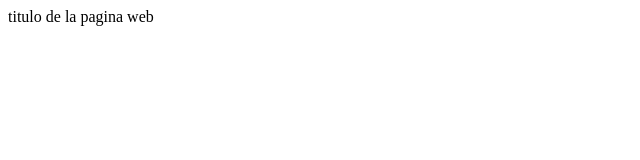
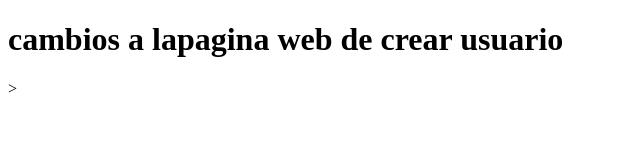
Before and after one commit to josetitoarchila/proyecto_biblioteca, a plain HTML site: page formulario_crear_usuarios.html in a window 1280 px wide. Shown: the whole page, without its empty margins (0-640 px from the left). Drawn offline with Linux system fonts and the light colour scheme.

Commit message:
cree el titulo a la pagina web de crear usuario

```diff
--- a/formulario_crear_usuarios.html
+++ b/formulario_crear_usuarios.html
@@ -7,6 +7,6 @@
     <title>Document</title>
 </head>
 <body>
-    titulo de la pagina web
+    <h1>cambios a lapagina web de crear usuario</h1>>
 </body>
 </html>
```
